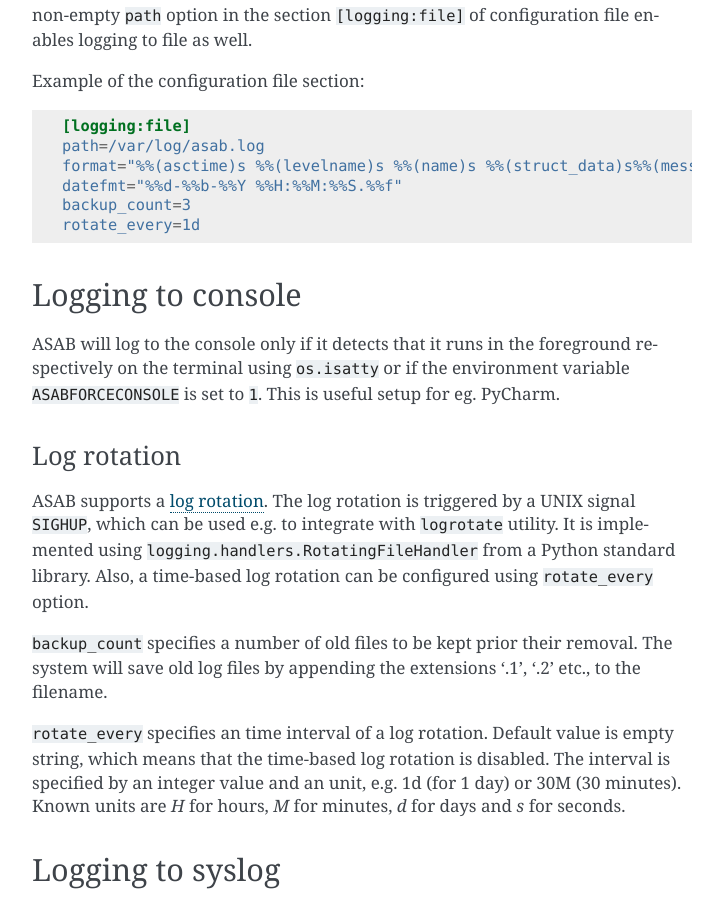
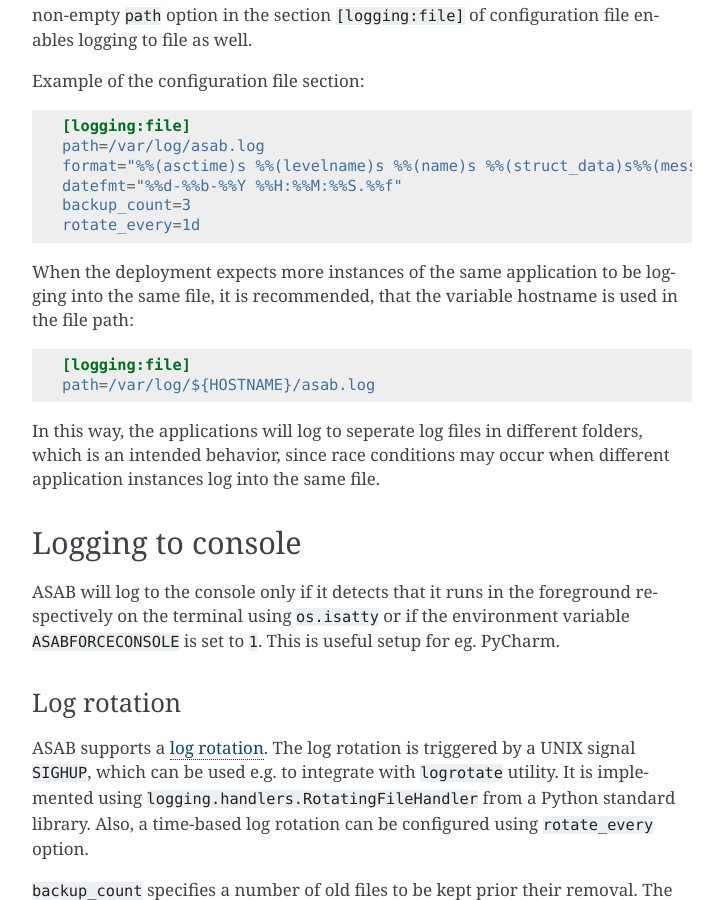
Before and after one commit to TeskaLabs/asab, a Sphinx documentation site: the page built from doc/asab/log.rst, in a window 1280 px wide and 900 px high, scrolled down 1846 px. Shown: the whole window, without its empty margins (388-1111 px from the left). Built offline with Sphinx 7.4.7, drawn with Linux system fonts in a browser that asks for light colours.

Commit message:
Extend the documentation with environment variables.

```diff
--- a/doc/asab/config.rst
+++ b/doc/asab/config.rst
@@ -151,6 +151,12 @@ It is useful in complex configurations that utilizes included configuration file
 	[section_name]
 	my_file=${THIS_DIR}/my_file.txt
 
+Another environment variable `${HOSTNAME}` contains the application hostname to be used f. e. in logging file path.
+
+.. code:: ini
+
+	[section_name]
+	my_file=${THIS_DIR}/${HOSTNAME}/my_file.txt
 
 Passwords in configration
 -------------------------------------
--- a/doc/asab/log.rst
+++ b/doc/asab/log.rst
@@ -110,6 +110,18 @@ Example of the configuration file section:
     rotate_every=1d
 
 
+When the deployment expects more instances of the same application to be logging into the same file,
+it is recommended, that the variable hostname is used in the file path:
+
+.. code:: ini
+
+    [logging:file]
+    path=/var/log/${HOSTNAME}/asab.log
+
+In this way, the applications will log to seperate log files in different folders,
+which is an intended behavior, since race conditions may occur when different application instances
+log into the same file.
+
 Logging to console
 ------------------
 
```
